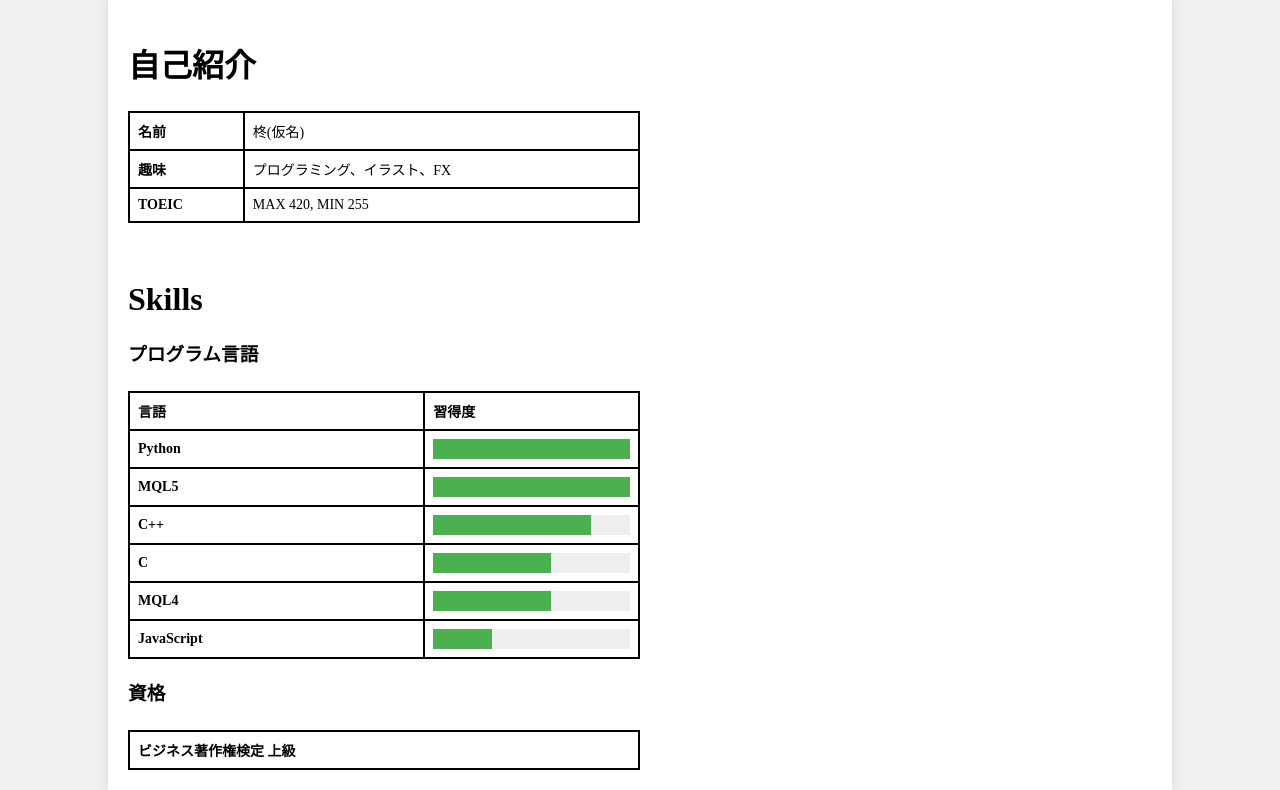
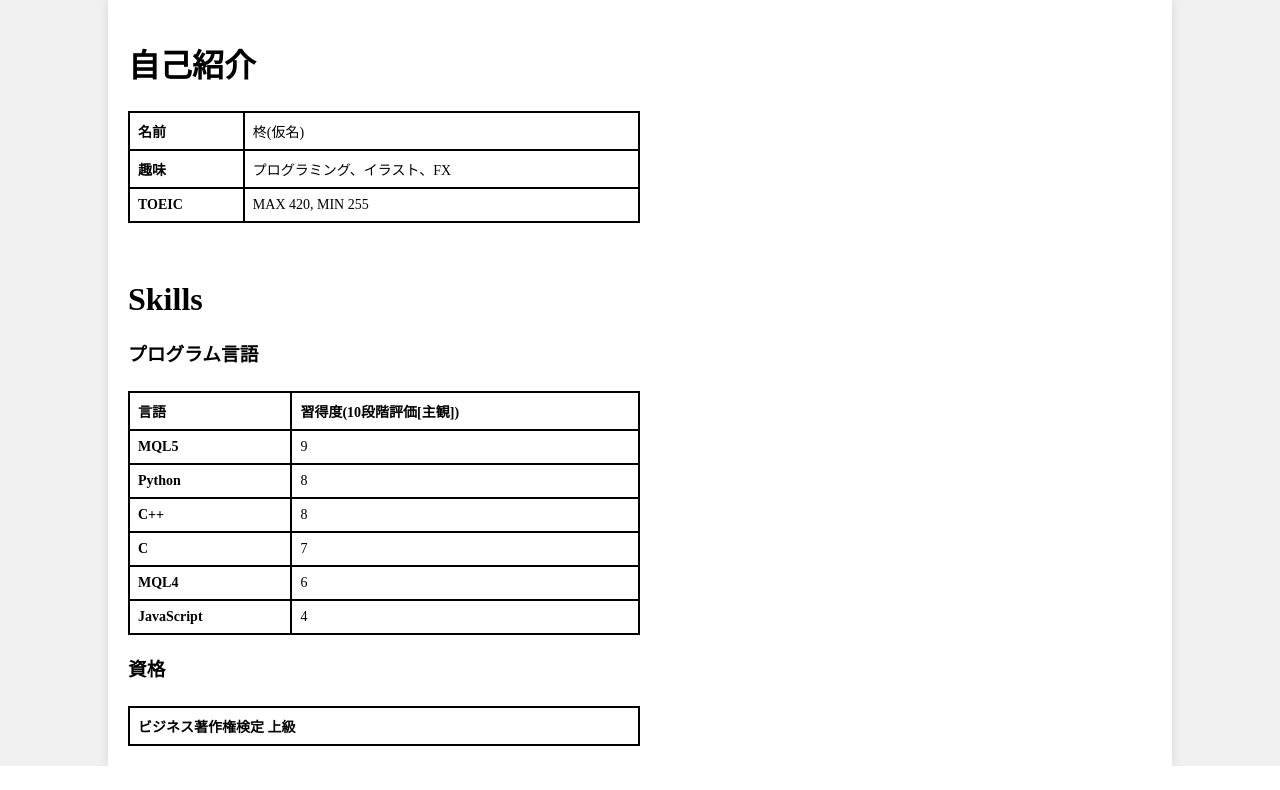
Before and after one commit to a1234441/new_site, a PHP site: page / in a window 1280 px wide. Shown: the part 47-837 px from the top of the page. After the commit the page ends 813 px from the top, so only its background shows below. Run offline with PHP 8.4, Linux system fonts and the light colour scheme.

Commit message:
Add files via upload

```diff
--- a/index.html
+++ b/index.html
@@ -37,55 +37,32 @@
         <table>
             <tr>
                 <th>言語</th>
-                <th>習得度</th>
+                <th>習得度(10段階評価[主観])</th>
+            </tr>
+            <tr>
+                <td>MQL5</td>
+                <td>9</td>
             </tr>
             <tr>
                 <td>Python</td>
-                <td>
-                    <div class="bar-container">
-                        <div class="bar" style="width: 100%;"></div>
-                    </div>
-                </td>
+                <td>8</td>
             </tr>
-            <tr>
-                <td>MQL5</td>
-                <td>
-                    <div class="bar-container">
-                        <div class="bar" style="width: 100%;"></div>
-                    </div>
-                </td>
-            </tr>
+
             <tr>
                 <td>C++</td>
-                <td>
-                    <div class="bar-container">
-                        <div class="bar" style="width: 80%;"></div>
-                    </div>
-                </td>
+                <td>8</td>
             </tr>
             <tr>
                 <td>C</td>
-                <td>
-                    <div class="bar-container">
-                        <div class="bar" style="width: 60%;"></div>
-                    </div>
-                </td>
+                <td>7</td>
             </tr>
             <tr>
                 <td>MQL4</td>
-                <td>
-                    <div class="bar-container">
-                        <div class="bar" style="width: 60%;"></div>
-                    </div>
-                </td>
+                <td>6</td>
             </tr>
             <tr>
                 <td>JavaScript</td>
-                <td>
-                    <div class="bar-container">
-                        <div class="bar" style="width: 30%;"></div>
-                    </div>
-                </td>
+                <td>4</td>
             </tr>
         </table>
         <h3>資格</h3>
--- a/style.css
+++ b/style.css
@@ -6,6 +6,7 @@ body {
     flex-direction: column;
     align-items: center;
     font-weight: 300;
+    color: #000;
 }
 
 .container {
@@ -40,6 +41,7 @@ table {
     margin-top: 25px;
     border-collapse: collapse;
     border: 1px solid black;
+    color: #000;
 }
 
 td, th {
@@ -51,15 +53,3 @@ td, th {
 td:first-child {
     font-weight: bold;
 }
-
-.bar-container {
-    width: 100%;
-    background-color: #eee;
-    height: 20px;
-    position: relative;
-}
-
-.bar {
-    height: 100%;
-    background-color: #4CAF50;
-}
```
